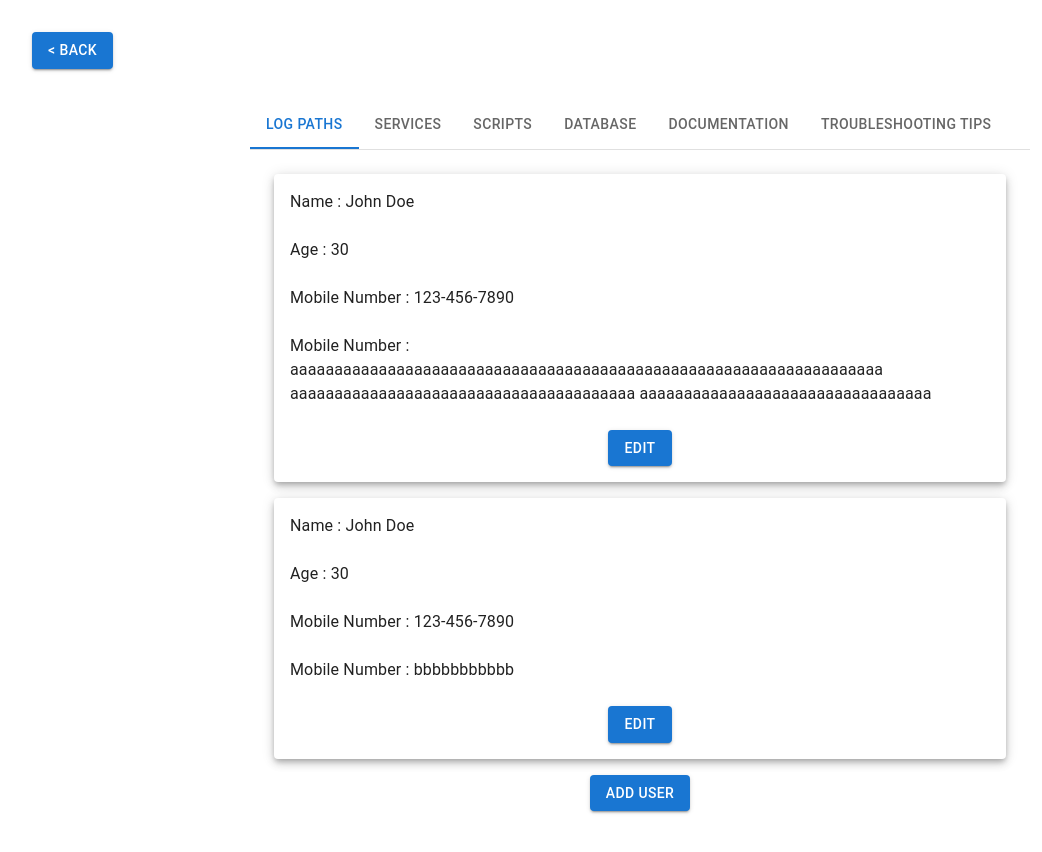
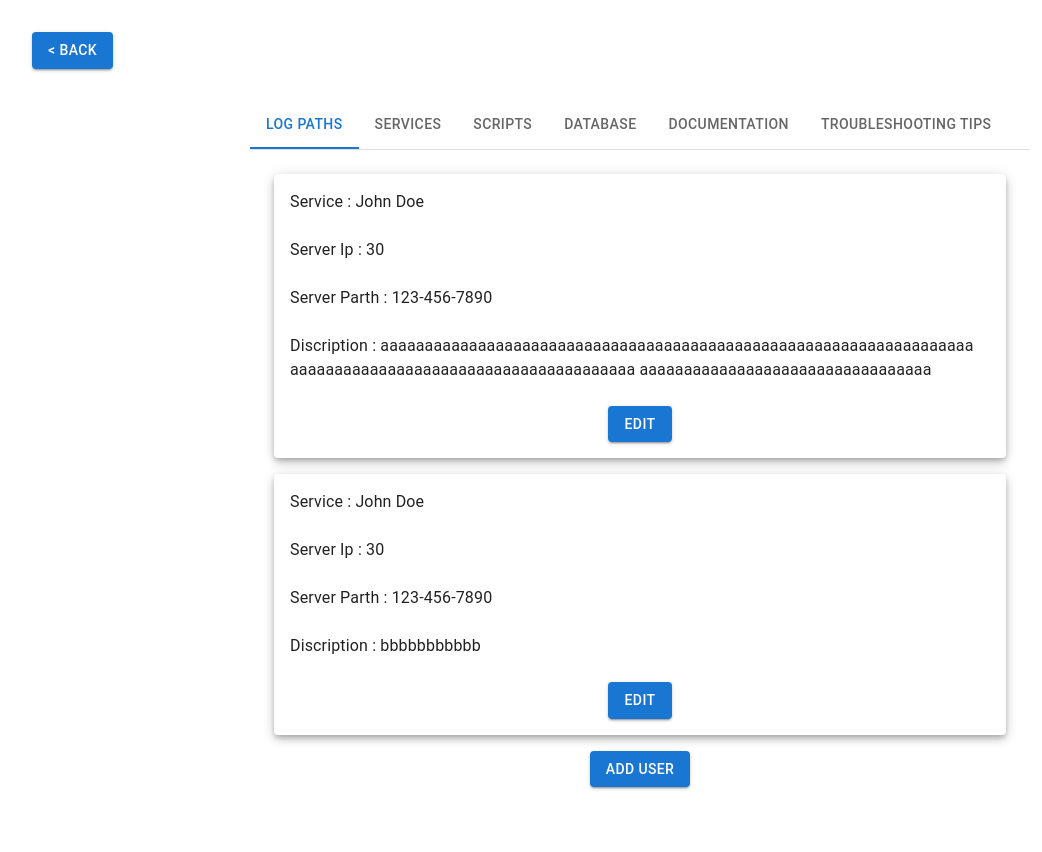
Before and after one commit to KAMADUSHKA/store-project, a React (Create React App) app: page /DigiBill in a window 1280 px wide. Shown: the top 852 px of the page, without its empty margins (0-1042 px from the left). Built offline with nearby package versions, Linux system fonts and the light colour scheme.

Commit message:
update the table tabs

```diff
--- a/src/Pages/CocaCola.js
+++ b/src/Pages/CocaCola.js
@@ -1,6 +1,7 @@
 import TextField from '@mui/material/TextField';
 import { Field, FieldArray, Form, Formik } from 'formik'
 import React, { useState } from 'react'
+import LogParth from '../Tabs/LogParth';
 
 export default function CocaCola() {
 
@@ -100,7 +101,9 @@ export default function CocaCola() {
           />
         </Form>
       )}
+
     />
+     <LogParth/>
    </div>
 
   )
--- a/src/Pages/DigiBill.js
+++ b/src/Pages/DigiBill.js
@@ -19,64 +19,14 @@ import {
   autocompleteClasses,
 } from "@mui/material";
 import { FieldArray, Form, Formik } from "formik";
-
-const initialData = [
-  {
-    Service: "John Doe",
-    ServiceIp: 30,
-    ServerParth: "123-456-7890",
-    Discription: "aaaaaaaaaaaaaaaaaaaaaaaaaaaaaaaaaaaaaaaaaaaaaaaaaaaaaaaaaaaaaaaaaaa aaaaaaaaaaaaaaaaaaaaaaaaaaaaaaaaaaaaaaa aaaaaaaaaaaaaaaaaaaaaaaaaaaaaaaaa",
-  },
-  {
-    Service: "John Doe",
-    ServiceIp: 30,
-    ServerParth: "123-456-7890",
-    Discription: "bbbbbbbbbbb",
-  },
-];
-
-const logParth = [
-  {
-    Service: "*******",
-    ServiceIp: "192.169.12.15",
-    ServerParth: "1111111111",
-    Discription: "aaaaaaaaaaaaaaaaaaa",
-  },
-  {
-    Service: "1*******",
-    ServiceIp: "192.169.12.15",
-    ServerParth: "22222222222",
-    Discription: "bbbbbbbbbbbb",
-  },
-];
-
-const Services = [
-  {
-    ServiceName: "*******",
-    ServiceIp: "192.169.12.15",
-    ServerParth: "1111111111",
-    RelatedCommands: "aaaaaaaaaaaaaaaaaaa",
-  },
-  {
-    ServiceName: "1*******",
-    ServiceIp: "192.169.12.15",
-    ServerParth: "22222222222",
-    RelatedCommands: "bbbbbbbbbbbb",
-  },
-];
+import LogParth from "../Tabs/LogParth";
+import Scripts from "../Tabs/Scripts";
+import Documentation from "../Tabs/Documentation";
+import Troubleshooting from "../Tabs/TrobleShooting";
 
 export default function DigiBill() {
+  const Navigate = useNavigate();
   const [value, setValue] = React.useState("1");
-  const [data, setData] = useState(initialData);
-  const [editIndex, setEditIndex] = useState(-1);
-  const [editUser, setEditUser] = useState({
-    Service: "",
-    ServiceIp: "",
-    ServerParth: "",
-    Discription: "",
-  });
-
-  const Navigate = useNavigate();
 
   const [docType, setDocType] = React.useState("");
 
@@ -89,34 +39,8 @@ export default function DigiBill() {
   const item2Change = (event) => {
     setTruble(event.target.value);
   };
-
-  const handleEdit = (index) => {
-    setEditIndex(index);
-    setEditUser(data[index]);
-  };
-
   const handleChange1 = (event, newValue) => {
     setValue(newValue);
-}
-
-  const handleChange = (e,values) => {
-    setEditUser({ ...editUser, [e.target.name]: e.target.value });
-    const newData = [...data];
-    newData[editIndex] = editUser;
-    setData(newData);
-    setEditIndex(-1);
-    console.log(values);
-    value(values, e)
-  };
-
-  const handleAdd = () => {
-    const newData = [...data, initialData];
-    setData(newData);
-  };
-
-  const handledata = (setFieldValue, name, e) => {
-    // setEditUser({ ...editUser, [e.target.name]: e.target.value });
-   setFieldValue(name, e)
   };
 
   return (
@@ -135,10 +59,14 @@ export default function DigiBill() {
           <Grid container margin={5}>
             <Grid item xs={12} sm={12} md={12} lg={12} xl={12}> */}
 
-<Grid container  >
+      <Grid container>
         <Grid item xs={12} align={"center"}>
-
-              <Box sx={{ maxWidth: { xs: 420, sm:500, md: 780, xl:1080 }, typography: 'body1' }}>
+          <Box
+            sx={{
+              maxWidth: { xs: 420, sm: 500, md: 780, xl: 1080 },
+              typography: "body1",
+            }}
+          >
             <TabContext value={value}>
               <Box sx={{ borderBottom: 1, borderColor: "divider" }}>
                 <TabList
@@ -157,120 +85,13 @@ export default function DigiBill() {
               </Box>
 
               <TabPanel value="1">
-                    <Formik
-                    enableReinitialize={true}
-                      initialValues={editUser}
-                      onSubmit={(values) => console.log(values)}
-                    >
-                      {({
-                        values,
-                        isSubmitting,
-                        handleBlur,
-                        handleChange,
-                        handleSubmit,
-                        isValid,
-                        setFieldValue,
-                      }) => (
-                        <Form>
-                          {data.map((user, index) => (
-                            <Paper
-                              key={index}
-                              elevation={5}
-                              style={{ padding: "16px", marginBottom: "16px" }}
-                            >
-                              {editIndex === index ? (
-                                <>
-                                  <TextField
-                                    name="Service"
-                                    label="Service"
-                                    value={values.Service}
-                                    onChange={handleChange}
-                                    onBlur={handleBlur}
-                                  />
-                                  <br />
-                                  <br />
-                                  <TextField
-                                    name="ServiceIp"
-                                    label="ServiceIp"
-                                    value={values.ServiceIp}
-                                    onChange={handleChange}
-                                  />
-                                  <br />
-                                  <br />
-                                  <TextField
-                                    name="ServerParth"
-                                    label="ServerParth"
-                                    value={values.ServerParth}
-                                    onChange={handleChange}
-                                  />
-                                  <br />
-                                  <br />
-                                  <TextField
-                                    name="Discription"
-                                    label="Discription"
-                                    value={values.Discription}
-                                    onChange={handleChange}
-                                  />
-                                  <br />
-                                  <br />
-                                  <Button
-                                    type="submit"
-                                    variant="contained"
-                                    color="primary"
-                                    onChange={handleChange}
-                                    onLoad={isSubmitting}
-                                  >
-                                    Save
-                                  </Button>
-                                </>
-                              ) : (
-                                <><Grid align={"left"}>
-                                  <Typography variant="body1" style={{wordWrap: 'break-word'}}>
-                                    Name : {user.Service}
-                                  </Typography>
-                                  <br />
-                                  <Typography variant="body1" style={{wordWrap: 'break-word'}}>
-                                    Age : {user.ServiceIp}
-                                  </Typography>
-                                  <br />
-                                  <Typography variant="body1" style={{wordWrap: 'break-word'}}>
-                                    Mobile Number : {user.ServerParth}
-                                  </Typography>
-                                  <br />
-                                  <Typography variant="body1" style={{wordWrap: 'break-word'}}>
-                                    Mobile Number : {user.Discription}
-                                  </Typography>
-                                  </Grid>
-                                  <br />
-                                  <Button
-                                  type="button"
-                                    variant="contained"
-                                    color="primary"
-                                    onClick={() => handleEdit(index)}
-                                    onLoad={isSubmitting}
-                                  >
-                                    Edit
-                                  </Button>
-                                </>
-                              )}
-                            </Paper>
-                          ))}
-                          <Button variant="contained" onClick={handleAdd}>
-                            Add User
-                          </Button>
-                        </Form>
-                      )}
-                    </Formik>
+                <LogParth />
               </TabPanel>
 
-                  <TabPanel value="2">
-                    <span>wdddddddddd</span>
-                  </TabPanel>
+              <TabPanel value="2">zzzzzzzzzzzzzzzzz</TabPanel>
 
               <TabPanel value="3">
-                    <span>wwwwwwwwwwwwwwwwwwwwwwwwwwwwwwwwwwww</span>
-                    <br />
-                    <br />
+                <Scripts/>
               </TabPanel>
 
               <TabPanel value="4">
@@ -281,15 +102,11 @@ export default function DigiBill() {
               </TabPanel>
 
               <TabPanel value="5">
-                    <span>qqqqqqqqqqqqqqqqqqqqqqqqqq</span>
-                    <br />
-                    <br />
+                <Documentation/>
               </TabPanel>
 
               <TabPanel value="6">
-                    <span>rrrrrrrrrrrrrrrrrrrrrr</span>
-                    <br />
-                    <br />
+                <Troubleshooting/>
               </TabPanel>
             </TabContext>
           </Box>
```
Lines whose indentation alone changed are shown as unchanged.
